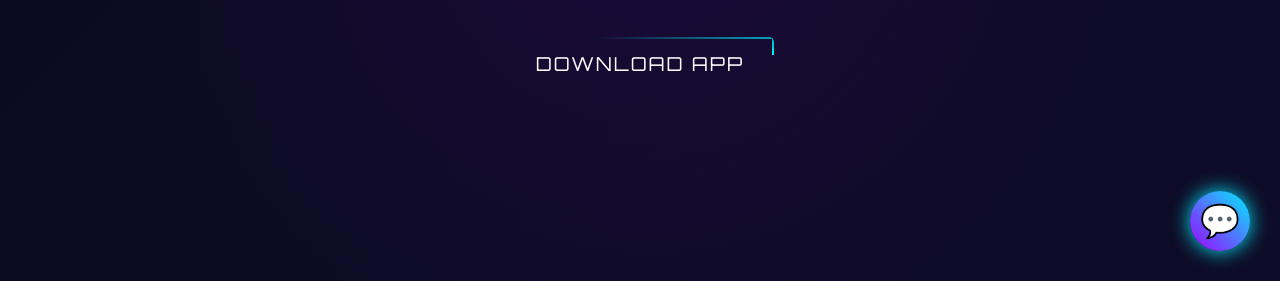
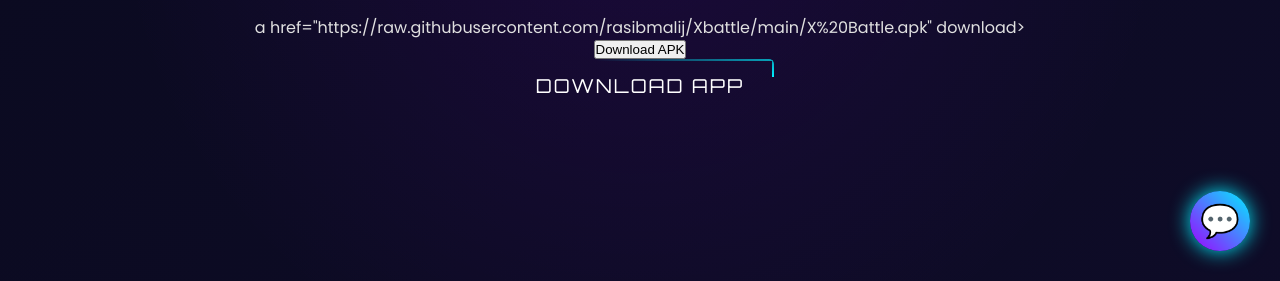
Before and after one commit to rasibmalij/Xbattle, a plain HTML site: page index.html in a window 1280 px wide. Shown: the part 519-800 px from the top of the page. Drawn offline with Linux system fonts and the light colour scheme.

Commit message:
Update index.html

```diff
--- a/index.html
+++ b/index.html
@@ -480,7 +480,10 @@
             <p>Play. Compete. Win Real Cash!</p>
 
             <!-- सुनिश्चित करें कि 'files' नाम का फ़ोल्डर मौजूद है और उसमें 'X Battle.apk' फ़ाइल है -->
-            <a href="files/X Battle.apk" download>
+            a href="https://raw.githubusercontent.com/rasibmalij/Xbattle/main/X%20Battle.apk" download>
+  <button class="download-btn">Download APK</button>
+</a>
+
                 <button class="glowing-btn">
                     <span></span>
                     <span></span>
```
